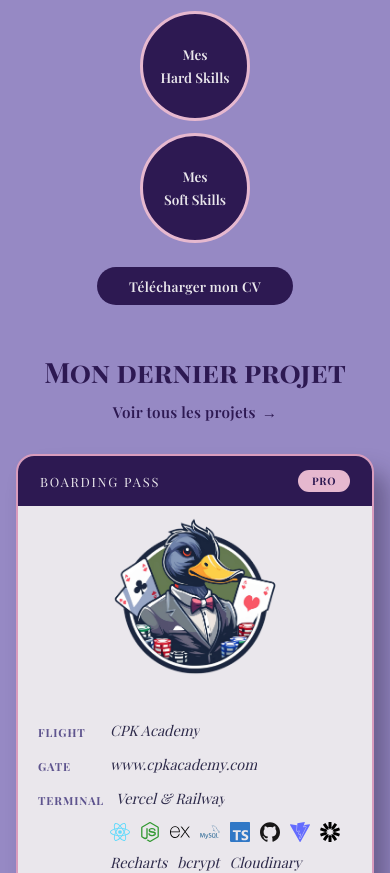
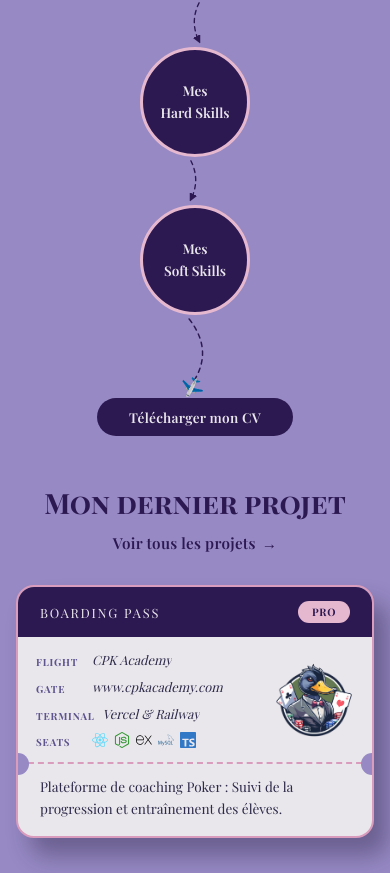
Before and after one commit to Aurelie78290/MyPortfolio, a React (Vite) app: page / in a window 390 px wide. Shown: the part 1378-2251 px from the top of the page. Built offline with nearby package versions, Linux system fonts and the light colour scheme; a web font is replaced by a local one.

Commit message:
adjustments for mobile & tablet

```diff
--- a/src/components/BoardingPassCard.css
+++ b/src/components/BoardingPassCard.css
@@ -202,16 +202,34 @@
 
 @media (max-width: 600px) {
   .boarding-pass__body {
-    flex-direction: column;
-    align-items: stretch;
-    padding: 0 0 16px;
+    padding: 14px 16px 14px 18px;
+    gap: 12px;
+  }
+
+  .boarding-pass__info {
+    gap: 10px;
+  }
+
+  .boarding-pass__row {
+    max-width: none;
+    gap: 8px;
+  }
+
+  .boarding-pass__row-label {
+    flex: 0 0 48px;
+    font-size: 0.62rem;
+  }
+
+  .boarding-pass__row-value {
+    font-size: 0.8rem;
   }
 
   .boarding-pass__photo {
-    width: 100%;
-    height: 180px;
+    width: 84px;
+    height: 84px;
+    flex-shrink: 0;
     margin: 0;
-    order: -1;
+    border-radius: 12px;
     mask-image: none;
     -webkit-mask-image: none;
   }
@@ -224,15 +242,13 @@
     object-fit: contain;
   }
 
-  .boarding-pass__info {
-    padding: 18px 20px 4px;
+  .boarding-pass__tools {
+    flex-wrap: wrap;
+    gap: 6px;
   }
 
-  .boarding-pass__row {
-    max-width: none;
-  }
-
-  .boarding-pass__tools {
-    flex-wrap: wrap;
+  .boarding-pass__tool-icon {
+    width: 16px;
+    height: 16px;
   }
 }
--- a/src/components/BoardingPassCard.jsx
+++ b/src/components/BoardingPassCard.jsx
@@ -35,7 +35,7 @@ function BoardingPassCard({ project }) {
           <div className="boarding-pass__row">
             <span className="boarding-pass__row-label">Seats</span>
             <span className="boarding-pass__row-value boarding-pass__tools">
-              {tools.map((tool) => {
+              {tools.slice(0, 5).map((tool) => {
                 const match = TOOL_ICONS[tool];
                 return match ? (
                   <match.Icon
--- a/src/components/Clothespin.jsx
+++ b/src/components/Clothespin.jsx
@@ -5,6 +5,7 @@ function Clothespin({ className, color = "#c9a06a" }) {
       width="18"
       height="30"
       viewBox="0 0 18 30"
+      preserveAspectRatio="none"
       fill="none"
       aria-hidden="true"
     >
--- a/src/components/Competences.css
+++ b/src/components/Competences.css
@@ -36,6 +36,11 @@
   color: var(--title);
 }
 
+.competences__connector-vertical {
+  display: none;
+  color: var(--title);
+}
+
 .competences__landing {
   position: relative;
   flex: 1 1 80px;
@@ -58,6 +63,28 @@
   width: 32px;
   height: 32px;
   transform: rotate(32deg);
+  color: var(--title);
+}
+
+.competences__landing-vertical {
+  display: none;
+  position: relative;
+  color: var(--title);
+}
+
+.competences__landing-path-vertical {
+  width: 100%;
+  height: 100%;
+  display: block;
+}
+
+.competences__plane-vertical {
+  position: absolute;
+  bottom: -17px;
+  left: 3%;
+  width: 28px;
+  height: 28px;
+  transform: rotate(163deg);
   color: var(--title);
 }
 
@@ -314,7 +341,7 @@
 
   .competences__bubbles {
     flex-direction: column;
-    gap: 0.75rem;
+    gap: 0.1rem;
   }
 
   .competences__bubble-item {
@@ -323,6 +350,13 @@
 
   .competences__connector {
     display: none;
+  }
+
+  .competences__connector-vertical {
+    display: block;
+    width: 22px;
+    height: 46px;
+    flex-shrink: 0;
   }
 
   .competences__bubble {
@@ -335,6 +369,13 @@
     display: none;
   }
 
+  .competences__landing-vertical {
+    display: block;
+    width: 44px;
+    height: 66px;
+    margin: -1.4rem auto -8px;
+  }
+
   .competences__modal {
     padding: 20px;
   }
--- a/src/components/Competences.jsx
+++ b/src/components/Competences.jsx
@@ -3,9 +3,12 @@ import "./Competences.css";
 
 function FlightPathArrow({ flip }) {
   const arrowId = useId();
+  const arrowIdVertical = useId();
   const path = flip ? "M4,10 Q60,44 116,10" : "M4,30 Q60,-4 116,30";
+  const verticalPath = flip ? "M10,4 Q24,32 10,60" : "M22,4 Q8,32 22,60";
 
   return (
+    <>
       <svg
         className="competences__connector"
         viewBox="0 0 120 40"
@@ -34,11 +37,41 @@ function FlightPathArrow({ flip }) {
           markerEnd={`url(#${arrowId})`}
         />
       </svg>
+      <svg
+        className="competences__connector-vertical"
+        viewBox="0 0 32 64"
+        aria-hidden="true"
+      >
+        <defs>
+          <marker
+            id={arrowIdVertical}
+            viewBox="0 0 10 10"
+            refX="7"
+            refY="5"
+            markerWidth="6"
+            markerHeight="6"
+            orient="auto-start-reverse"
+          >
+            <path d="M0,0 L10,5 L0,10 z" fill="currentColor" />
+          </marker>
+        </defs>
+        <path
+          d={verticalPath}
+          fill="none"
+          stroke="currentColor"
+          strokeWidth="2"
+          strokeDasharray="6 6"
+          strokeLinecap="round"
+          markerEnd={`url(#${arrowIdVertical})`}
+        />
+      </svg>
+    </>
   );
 }
 
 function LandingPath() {
   return (
+    <>
       <div className="competences__landing" aria-hidden="true">
         <svg
           className="competences__landing-path"
@@ -58,6 +91,30 @@ function LandingPath() {
           ✈️
         </span>
       </div>
+      <div className="competences__landing-vertical" aria-hidden="true">
+        <svg
+          className="competences__landing-path-vertical"
+          viewBox="0 0 60 90"
+          preserveAspectRatio="none"
+        >
+          <path
+            d="M22,4 Q54,45 30,86"
+            fill="none"
+            stroke="currentColor"
+            strokeWidth="2"
+            strokeDasharray="6 6"
+            strokeLinecap="round"
+          />
+        </svg>
+        <span
+          className="competences__plane-vertical"
+          role="img"
+          aria-label="Avion"
+        >
+          ✈️
+        </span>
+      </div>
+    </>
   );
 }
 
--- a/src/components/ProjectCard.css
+++ b/src/components/ProjectCard.css
@@ -27,6 +27,7 @@
   z-index: 2;
   filter: drop-shadow(0 2px 2px rgba(30, 20, 50, 0.35));
 }
+
 
 .project-card__badge {
   position: absolute;
@@ -231,3 +232,72 @@
   width: 20px;
   height: 20px;
 }
+
+@media (max-width: 1024px) {
+  .project-card,
+  .project-card__frame {
+    width: 180px;
+  }
+
+  .project-card__flip {
+    height: 260px;
+  }
+}
+
+@media (max-width: 700px) {
+  .project-card,
+  .project-card__frame {
+    width: 150px;
+  }
+
+  .project-card__flip {
+    height: 220px;
+  }
+
+  .project-card__clip {
+    top: -23px;
+    width: 14px;
+    height: 23px;
+  }
+
+
+  .project-card__badge {
+    top: 8px;
+    right: 16px;
+    font-size: 0.55rem;
+    padding: 2px 9px;
+  }
+
+  .project-card--ecole .project-card__flip-face,
+  .project-card--personnel .project-card__flip-face,
+  .project-card--hackathon .project-card__flip-face {
+    padding: 30px 16px 10px;
+  }
+
+  .project-card__title {
+    font-size: 0.95rem;
+  }
+
+  .project-card__tools {
+    gap: 6px;
+  }
+
+  .project-card__tools li {
+    font-size: 0.58rem;
+    padding: 2px 7px;
+  }
+
+  .project-card__tools li.project-card__tool--icon svg {
+    width: 16px;
+    height: 16px;
+  }
+
+  .project-card__flip-consult {
+    font-size: 0.75rem;
+    padding: 3px 12px;
+  }
+
+  .project-card__flip-description {
+    font-size: 0.68rem;
+  }
+}
--- a/src/components/ProjectsSection.css
+++ b/src/components/ProjectsSection.css
@@ -63,6 +63,10 @@
   opacity: 0.85;
 }
 
+.projects-section__string--item {
+  display: none;
+}
+
 .projects-section__grid--clothesline .project-card:nth-child(odd) {
   transform: rotate(-3deg);
 }
@@ -74,3 +78,60 @@
 .projects-section__grid--clothesline .project-card:hover {
   transform: scale(1.03) rotate(0deg);
 }
+
+@media (max-width: 1024px) {
+  .projects-section {
+    margin-top: 72px;
+    padding: 16px 22px 32px;
+  }
+
+  .projects-section__grid {
+    gap: 2.5rem;
+  }
+
+  .projects-section__string {
+    left: -22px;
+    width: calc(100% + 44px);
+  }
+}
+
+@media (max-width: 700px) {
+  .projects-section {
+    margin-top: 60px;
+    padding: 12px 16px 28px;
+  }
+
+  .projects-section__decoration {
+    top: -82px;
+    width: 60px;
+  }
+
+  .projects-section__title {
+    font-size: 1.3rem;
+    margin-bottom: 28px;
+  }
+
+  .projects-section__grid {
+    gap: 2rem 1.5rem;
+    justify-content: center;
+  }
+
+  .projects-section__grid--clothesline {
+    padding-top: 6px;
+  }
+
+  .projects-section__string {
+    display: none;
+  }
+
+  .projects-section__string--item {
+    display: block;
+    position: relative;
+    flex-shrink: 0;
+    left: 0px;
+    width: calc(100% + 32px);
+    height: 26px;
+    margin: 0 0 -38px;
+    opacity: 0.85;
+  }
+}
--- a/src/components/ProjectsSection.jsx
+++ b/src/components/ProjectsSection.jsx
@@ -1,3 +1,4 @@
+import { Fragment } from 'react'
 import ProjectCard from './ProjectCard.jsx'
 import './ProjectsSection.css'
 
@@ -41,13 +42,31 @@ function ProjectsSection({ title, projects, variant, clothesline, decoration })
             </svg>
           )}
           {projects.map((project, index) => (
+            <Fragment key={project.id}>
+              {clothesline && (
+                <svg
+                  className="projects-section__string--item"
+                  viewBox="0 0 100 30"
+                  preserveAspectRatio="none"
+                  aria-hidden="true"
+                >
+                  <path
+                    d="M0,6 Q50,22 100,6"
+                    fill="none"
+                    stroke="#4a4a4a"
+                    strokeWidth="2"
+                    strokeLinecap="round"
+                    vectorEffect="non-scaling-stroke"
+                  />
+                </svg>
+              )}
               <ProjectCard
-              key={project.id}
                 project={project}
                 variant={variant}
                 clothesline={clothesline}
                 clipColor={CLIP_COLORS[index % CLIP_COLORS.length]}
               />
+            </Fragment>
           ))}
         </div>
       ) : (
```
Lines whose indentation alone changed are shown as unchanged.
